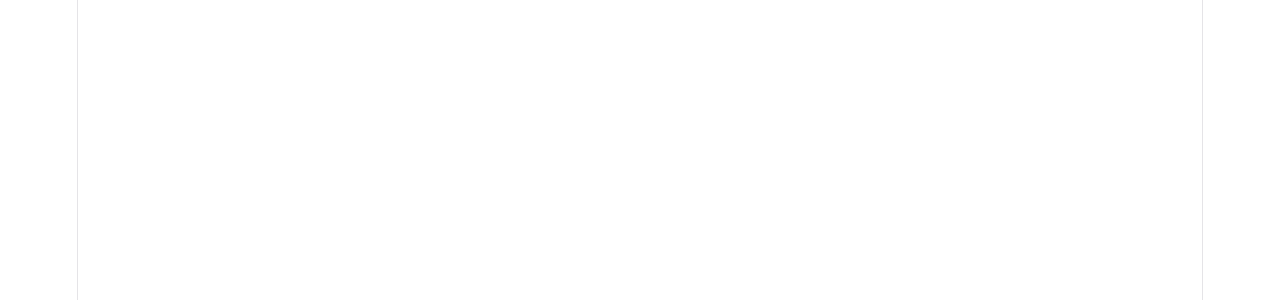
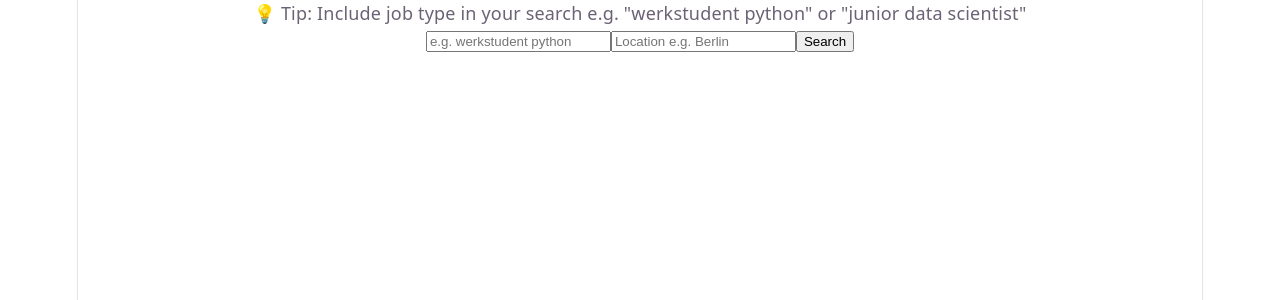
Before and after one commit to Yash-Annapure/job-assistant, a React app in the folder frontend/: page /jobs in a window 1280 px wide. Before the commit this address had no page. Shown: the top 300 px of the page. Built offline with nearby package versions, Linux system fonts and the light colour scheme; sample sign-in values are in the browser's storage; the HTML template or start-up script is replaced by a standard one.

Commit message:
jobs search page with location and query filtering

```diff
--- a/frontend/src/App.jsx
+++ b/frontend/src/App.jsx
@@ -3,6 +3,7 @@
 import RegisterForm from './components/RegisterForm'
 import ProtectedRoute from './components/ProtectedRoute'
 import Dashboard from './pages/Dashboard'
+import Jobs from './pages/Jobs'
 
 
 
@@ -17,6 +18,11 @@
             <Dashboard />
           </ProtectedRoute>
         } />
+        <Route path="/jobs" element={
+          <ProtectedRoute>
+            <Jobs />
+          </ProtectedRoute>
+        } />
       </Routes>
     </BrowserRouter>
   )
--- /dev/null
+++ b/frontend/src/pages/Jobs.jsx
@@ -0,0 +1,47 @@
+import { useState } from "react";
+import { searchJob } from "../api";
+
+function Jobs(){
+    const [query, setQuery] = useState("")
+    const [location, setLocation] = useState("")
+    const [jobs, setJobs] = useState([])
+    const [jobType, setJobType] = useState("")
+
+    const handleSearch = async () => {
+        const data = await searchJob(query, location)
+        setJobs(data)
+        // console.log(data.map(j => j.location))
+    }
+
+    const filteredJobs = jobs.filter(job => {
+    const matchesLocation = location === "" ||
+        job.location.toLowerCase().includes(location.toLowerCase())
+    const matchesQuery = query === "" ||
+        query.toLowerCase().split(" ").some(word =>
+            job.title.toLowerCase().includes(word)
+        )
+    return matchesLocation && matchesQuery
+})
+
+
+    return (
+    <div>
+        <p>💡 Tip: Include job type in your search e.g. "werkstudent python" or "junior data scientist"</p>
+        <input onChange={(e) => setQuery(e.target.value)} placeholder="e.g. werkstudent python"/>
+        <input onChange={(e) => setLocation(e.target.value)} placeholder="Location e.g. Berlin"/>
+        <button onClick={handleSearch}>Search</button>
+        {filteredJobs.length === 0 && jobs.length > 0 ? (
+            <p>No matching jobs found. Try different search terms.</p>
+        ) : (
+            filteredJobs.map((job) => (
+                <div key={job.slug}>
+                    <h3>{job.title}</h3>
+                    <p>{job.company_name} — {job.location}</p>
+                </div>
+            ))
+        )}
+    </div>
+)
+}
+
+export default Jobs
```
Also changed, not shown: 1 other file (tests, documents, lock files or other folders).
